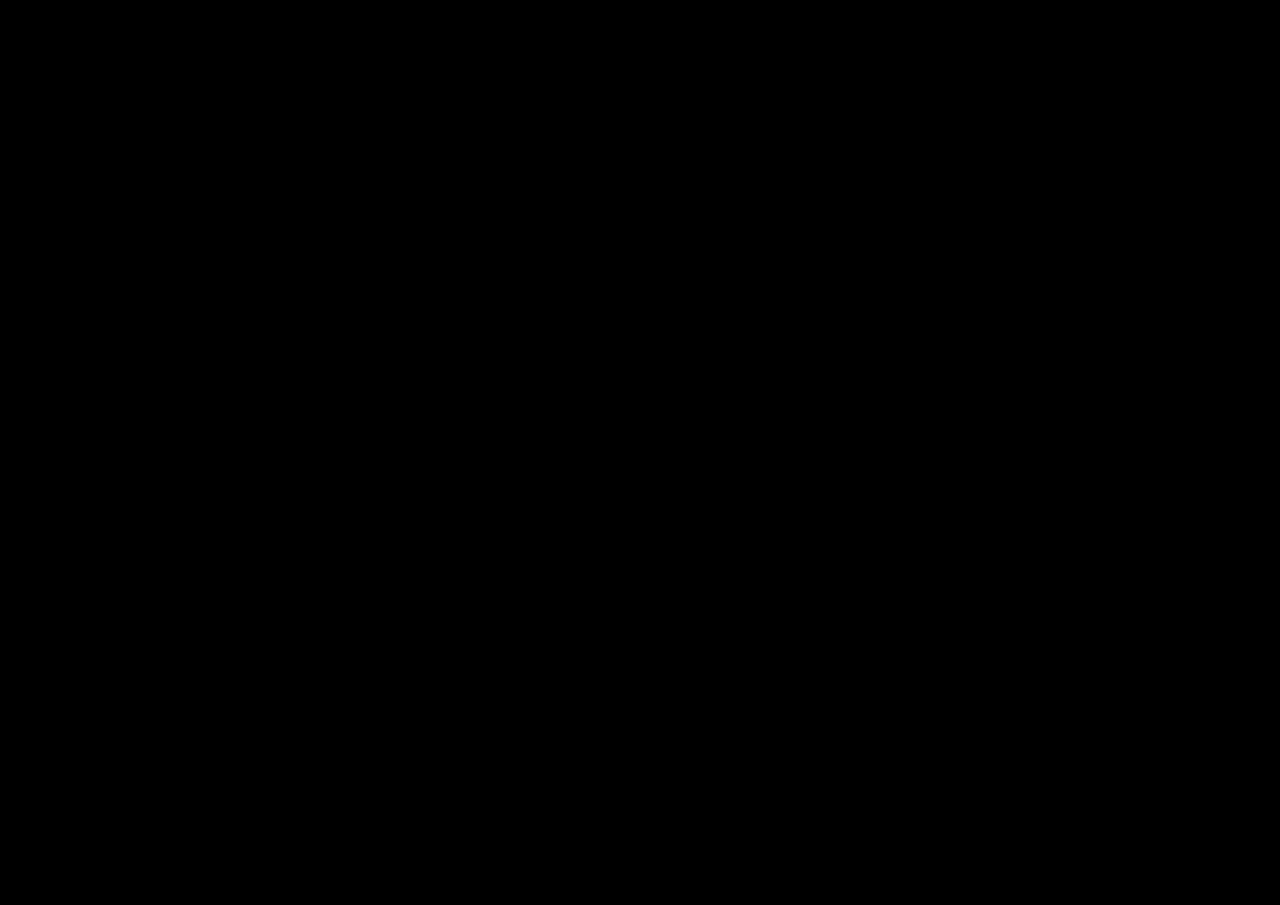
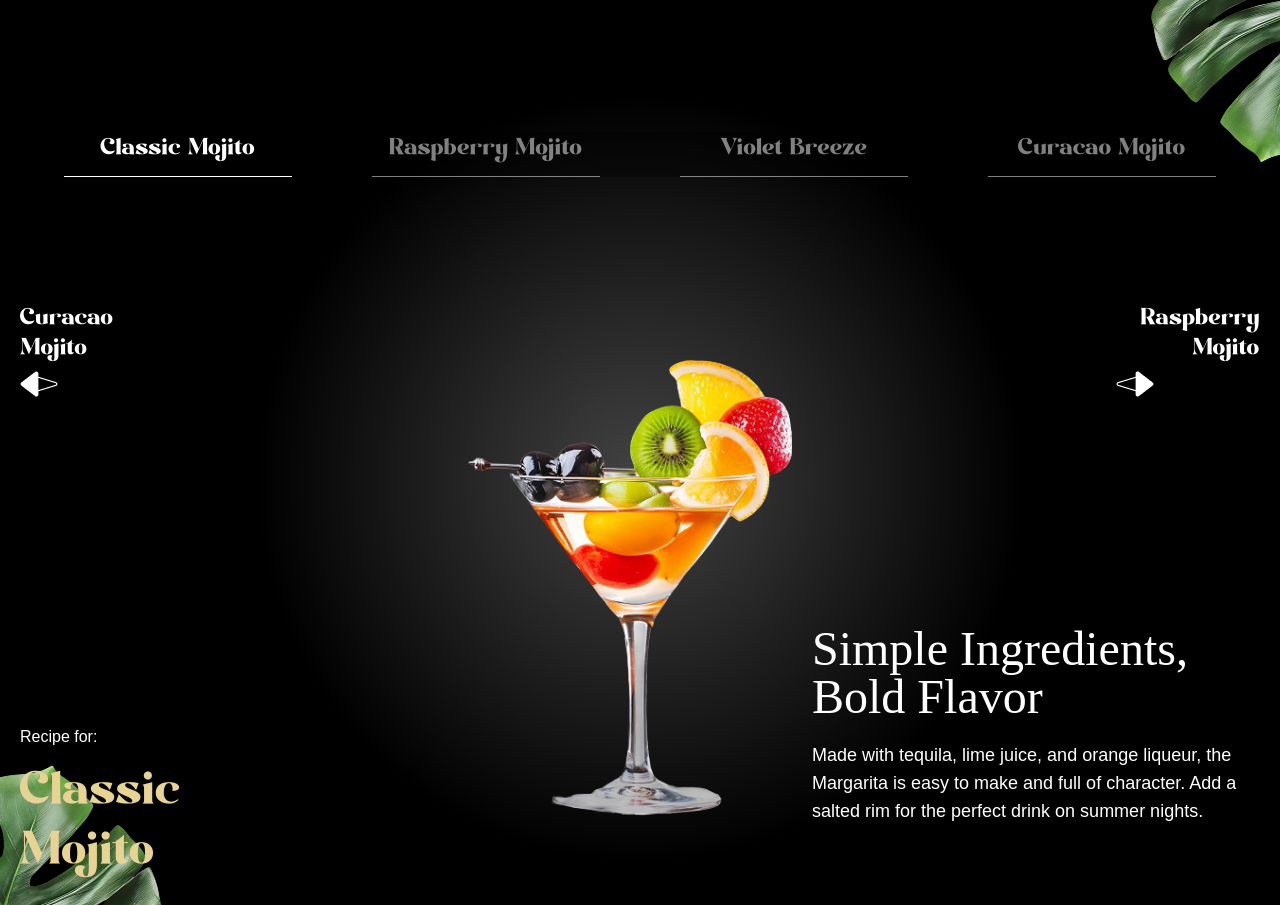
Before and after one commit to naresh7991/SimpleGsapWebsite, a React (Vite) app: page / in a window 1280 px wide. Shown: the part 4120-5025 px from the top of the page. Before the commit the page ends 4012 px from the top, so only its background shows below. Built offline with nearby package versions, Linux system fonts and the light colour scheme; a web font is replaced by a local one.

Commit message:
added menu section

```diff
--- a/src/app.jsx
+++ b/src/app.jsx
@@ -6,6 +6,7 @@
 import Cocktails from './components/Cocktails'
 import About from './components/About'
 import Art from './components/Art'
+import Menu from './components/Menu'
 
 gsap.registerPlugin(ScrollTrigger,SplitText)
 
@@ -17,6 +18,7 @@
       <Cocktails/>
       <About/>
       <Art/>
+      <Menu/>
     </main>
   )
 }
--- /dev/null
+++ b/src/components/Menu.jsx
@@ -0,0 +1,95 @@
+'use client';
+import React, { useRef, useState } from 'react'
+import { sliderLists } from '../../constants'
+import { useGSAP } from '@gsap/react';
+import gsap from 'gsap';
+
+const Menu = () => {
+    const totalCocktails = sliderLists.length;
+    const contentRef = useRef()
+    const [currentIndex,setCurrentIndex] = useState(0)
+  const goToSlide = (index)=>{
+    const newIndex = (index+totalCocktails)%totalCocktails;
+    setCurrentIndex(newIndex)
+}
+const getCocktailAt  = (indexOffset)=>{
+    return sliderLists[(currentIndex+indexOffset+ totalCocktails) %totalCocktails]
+}
+const currentCocktail = getCocktailAt(0)
+const prevCocktail = getCocktailAt(-1)
+const nextCocktail = getCocktailAt(1)
+
+useGSAP(()=>{
+    gsap.fromTo('#title',{
+        opacity:0
+    },{opacity:1,duration:1})
+    gsap.fromTo('.cocktail img', {opacity:0, xPercent:-100},
+        {xPercent:0,opacity:1,duration:1,ease:'power1.inOut'}
+    )
+        gsap.fromTo('.details h2',{yPercent:100, opacity:0},{
+        yPercent:0,opacity:100,ease:'power1.inOut'
+    })
+    gsap.fromTo('.details p',{yPercent:100, opacity:0},{
+        yPercent:0,opacity:100,ease:'power1.inOut'
+    })
+},[currentIndex])
+
+    return (
+    <section id="menu" aria-labelledby='menu-heading'>
+        <img src='/images/slider-left-leaf.png' alt='left-leaf' id='m-left-leaf'/>
+        <img src='/images/slider-right-leaf.png' alt='right-leaf' id ='m-right-leaf'/>
+
+        <h2 id="menu-heading" className='sr-only'>
+            Cocktail Menu
+        </h2>
+
+        <nav className='cocktail-tabs' aria-label='Cocktail Navigation'>
+            {sliderLists.map((cocktail,index)=>{
+                const isActive = index === currentIndex;
+                return (
+                    <button
+                    key={cocktail.id}
+                    className={`${isActive? 'text-white border-white':' text-white/50 border-white/50'}`}
+                    onClick={()=> goToSlide(index)}
+                    >
+                        {cocktail.name}
+                    </button>
+                )
+            })}
+        </nav>
+        <div className='content'>
+            <div className='arrows'>
+                <button className='text-left'
+                onClick={()=>goToSlide(currentIndex-1)}>
+                    <span>{prevCocktail.name}</span>
+                    <img src= '/images/right-arrow.png' alt="rightarrow" aria-hidden={true}/>
+                </button>
+
+                                <button className='text-right'
+                onClick={()=>goToSlide(currentIndex+1)}>
+                    <span>{nextCocktail.name}</span>
+                    <img src= '/images/left-arrow.png' alt="leftarrow" aria-hidden={true}/>
+                </button>
+            </div>
+            <div className='cocktail'>
+                <img src ={currentCocktail.image} className='object-contain'/>
+            </div>
+
+            <div className='recipe'>
+                <div ref={contentRef} className='info'>
+                    <p>Recipe for:</p>
+                    <p id = "title">{currentCocktail.name}</p>
+                </div>
+
+                <div className='details'>
+                    <h2>{currentCocktail.title}</h2>
+                    <p>{currentCocktail.description}</p>
+                </div>
+            </div>
+        </div>
+
+    </section>
+  )
+}
+
+export default Menu
```
